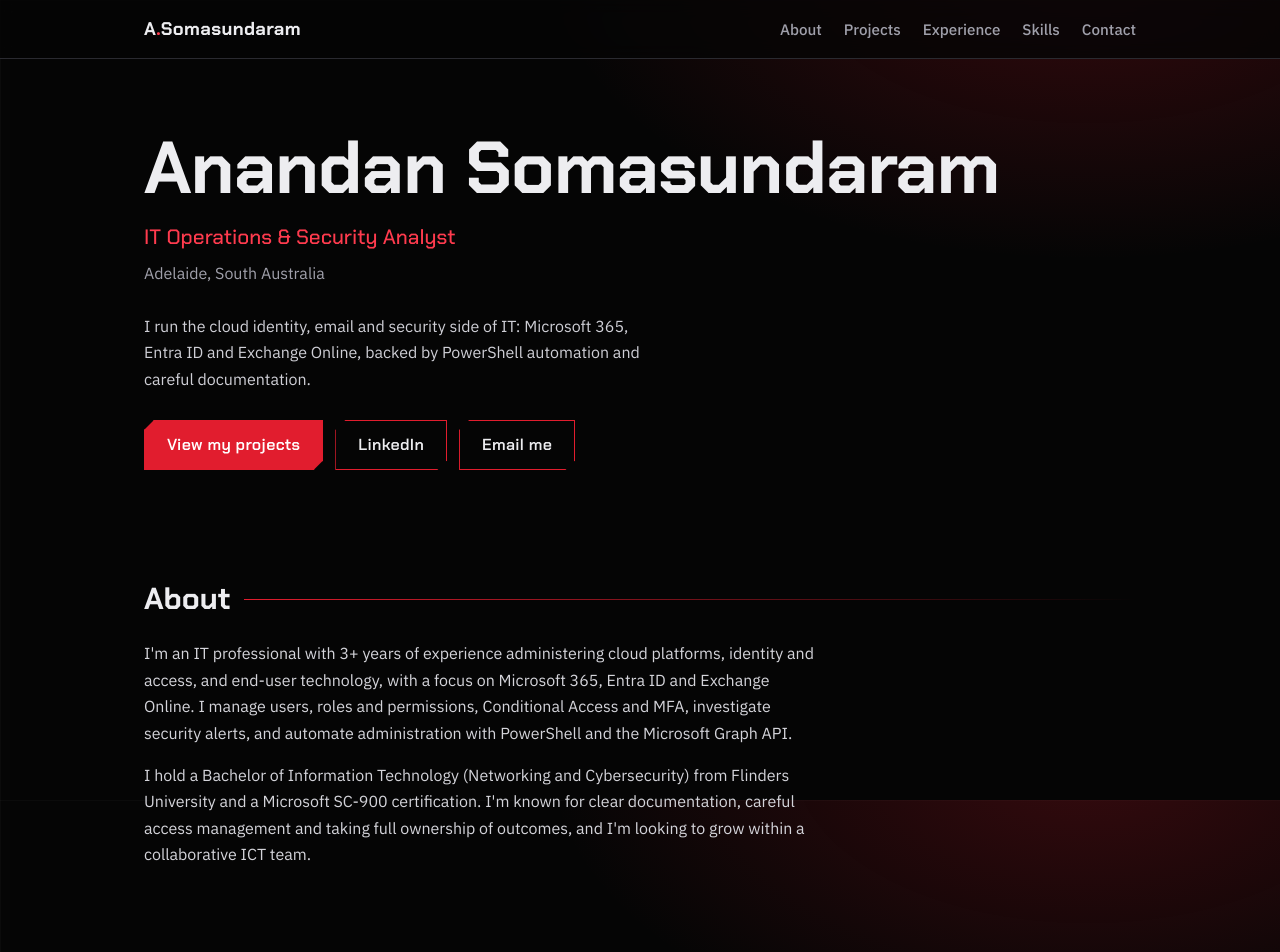
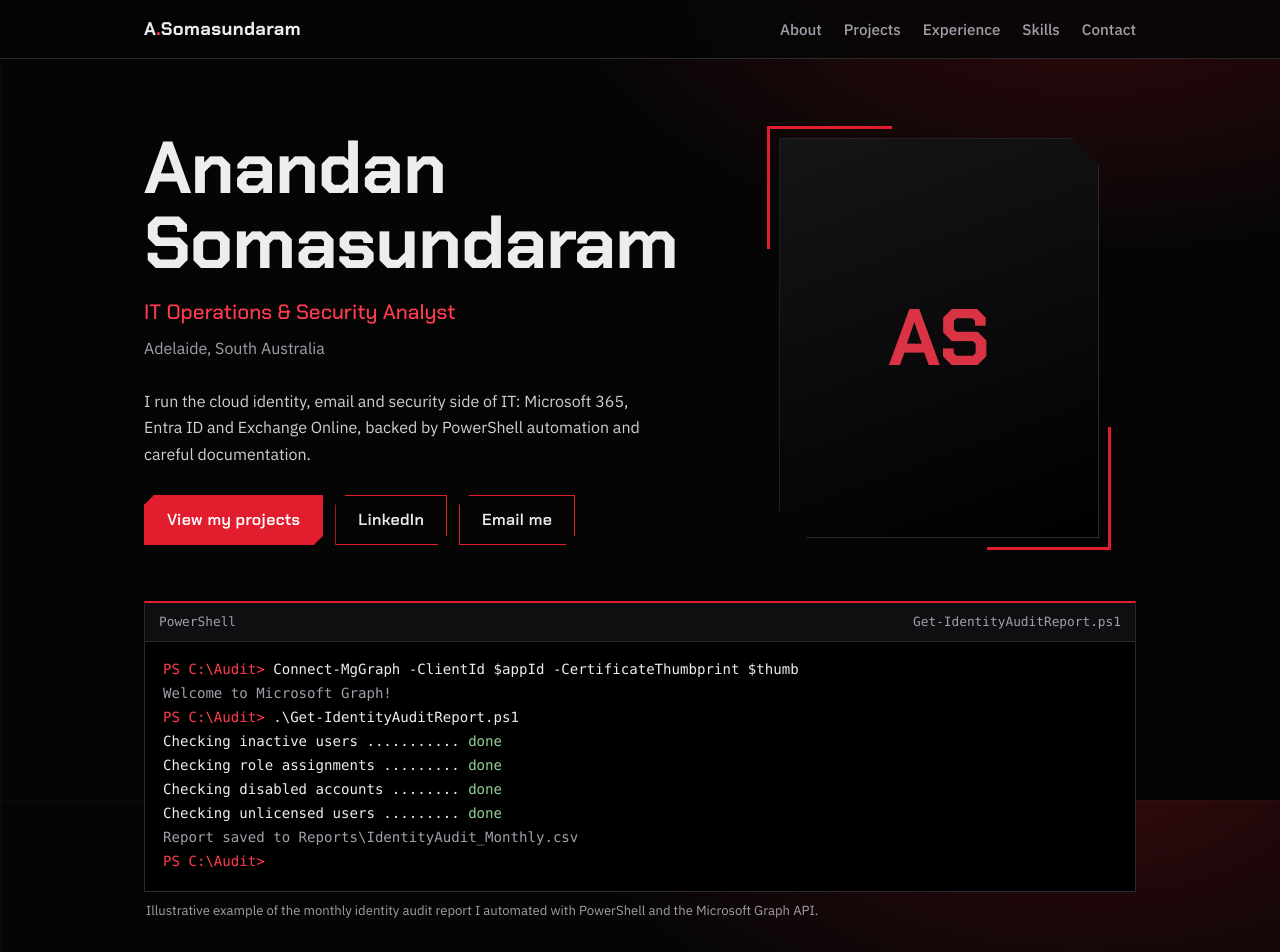
Before and after one commit to AnandanSomasundaram/AnandanSomasundaram.github.io, a plain HTML site: page index.html in a window 1280 px wide. Shown: the top 952 px of the page. Drawn offline with Linux system fonts and the light colour scheme.

Commit message:
adding update photo frame and terminal section

```diff
--- a/index.html
+++ b/index.html
@@ -227,7 +227,8 @@
   <main id="top">
     <header class="hero">
       <div class="wrap">
-        <div>
+        <div class="hero-grid">
+          <div>
             <h1>Anandan Somasundaram</h1>
             <p class="role">IT Operations &amp; Security Analyst</p>
             <p class="place">Adelaide, South Australia</p>
@@ -238,6 +239,28 @@
               <a class="btn" href="mailto:anandan.somasundaram100@gmail.com">Email me</a>
             </div>
           </div>
+
+          <div class="photo-wrap">
+            <div class="photo">
+              <span class="initials" aria-hidden="true">AS</span>
+              <img src="images/profile.jpg" alt="Portrait of Anandan Somasundaram" onerror="this.remove()">
+            </div>
+          </div>
+        </div>
+
+        <div class="terminal" role="img" aria-label="Example PowerShell session generating an identity audit report">
+          <div class="term-bar"><span>PowerShell</span><span>Get-IdentityAuditReport.ps1</span></div>
+<div class="term-body" id="term"><span class="t-line"><span class="t-prompt">PS C:\Audit&gt;</span> Connect-MgGraph -ClientId $appId -CertificateThumbprint $thumb</span>
+<span class="t-line t-dim">Welcome to Microsoft Graph!</span>
+<span class="t-line"><span class="t-prompt">PS C:\Audit&gt;</span> .\Get-IdentityAuditReport.ps1</span>
+<span class="t-line">Checking inactive users ........... <span class="t-ok">done</span></span>
+<span class="t-line">Checking role assignments ......... <span class="t-ok">done</span></span>
+<span class="t-line">Checking disabled accounts ........ <span class="t-ok">done</span></span>
+<span class="t-line">Checking unlicensed users ......... <span class="t-ok">done</span></span>
+<span class="t-line t-dim">Report saved to Reports\IdentityAudit_Monthly.csv</span>
+<span class="t-line"><span class="t-prompt">PS C:\Audit&gt;</span> <span class="cursor"></span></span></div>
+        </div>
+        <p class="caption">Illustrative example of the monthly identity audit report I automated with PowerShell and the Microsoft Graph API.</p>
       </div>
     </header>
 
@@ -446,7 +469,6 @@
         <div class="buttons">
           <a class="btn solid" href="mailto:anandan.somasundaram100@gmail.com">Email me</a>
           <a class="btn" href="https://www.linkedin.com/in/anandan-somasundaram-4892391bb/">LinkedIn</a>
-		  fix
         </div>
       </div>
     </section>
@@ -455,5 +477,23 @@
   <footer>
     <div class="wrap">&copy; 2026 Anandan Somasundaram</div>
   </footer>
+
+  <script>
+    (function () {
+      var lines = document.querySelectorAll('#term .t-line');
+      if (!lines.length) return;
+      var reduce = window.matchMedia('(prefers-reduced-motion: reduce)').matches;
+      if (reduce) { return; }
+      document.documentElement.classList.add('js');
+      var i = 0;
+      function next() {
+        if (i >= lines.length) return;
+        lines[i].classList.add('on');
+        i++;
+        setTimeout(next, i < 3 ? 650 : 420);
+      }
+      setTimeout(next, 500);
+    })();
+  </script>
 </body>
 </html>
```
